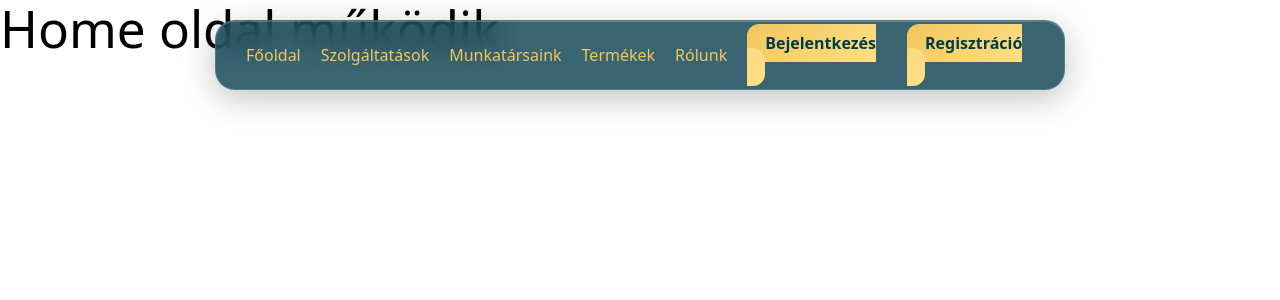
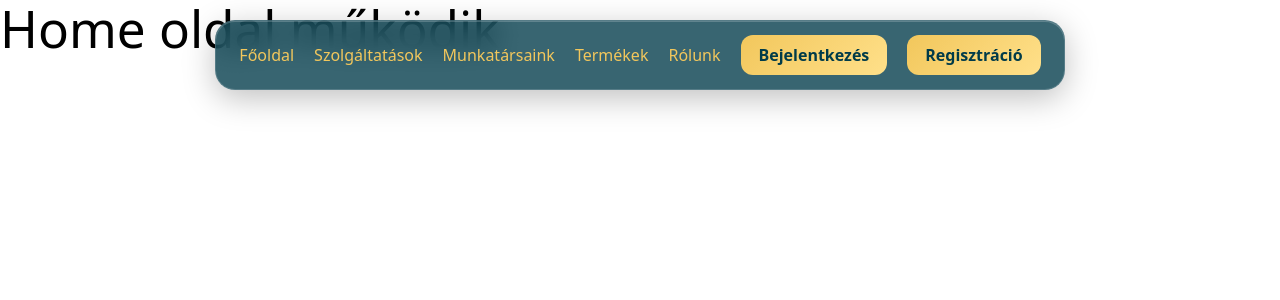
Before and after one commit to SpookyTenti/WebKer, a React (Vite) app: page / in a window 1280 px wide. Shown: the top 300 px of the page. Built offline with nearby package versions, Linux system fonts and the light colour scheme.

Commit message:
Reg+Log div fix

```diff
--- a/src/components/Navbar/Navbar.css
+++ b/src/components/Navbar/Navbar.css
@@ -159,3 +159,20 @@ nav ul {
 .nav-inner.logged-in {
   max-width: 650px; /*  ha be van jelentkezve, keskenyebb */
 }
+/* Csak a login és register gombokra */
+nav ul li a[href='/login'],
+nav ul li a[href='/register'] {
+  display: inline-flex;
+  align-items: center;
+  justify-content: center;
+  white-space: nowrap;
+}
+@media (max-width: 900px) {
+  nav ul li a[href='/login'],
+  nav ul li a[href='/register'] {
+    width: 100%;
+    margin: 0 auto;
+    display: block;
+    text-align: center;
+  }
+}
```
